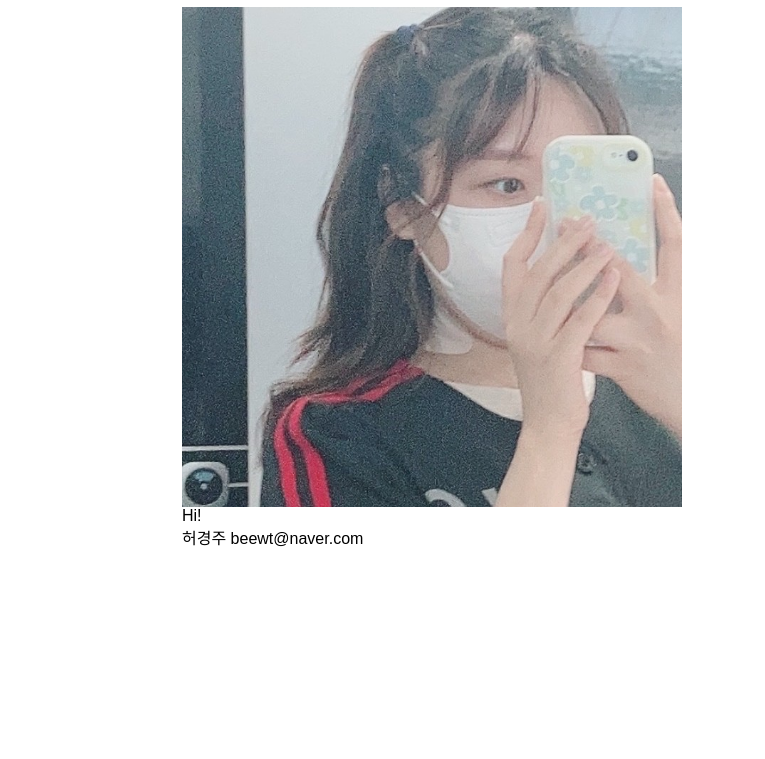
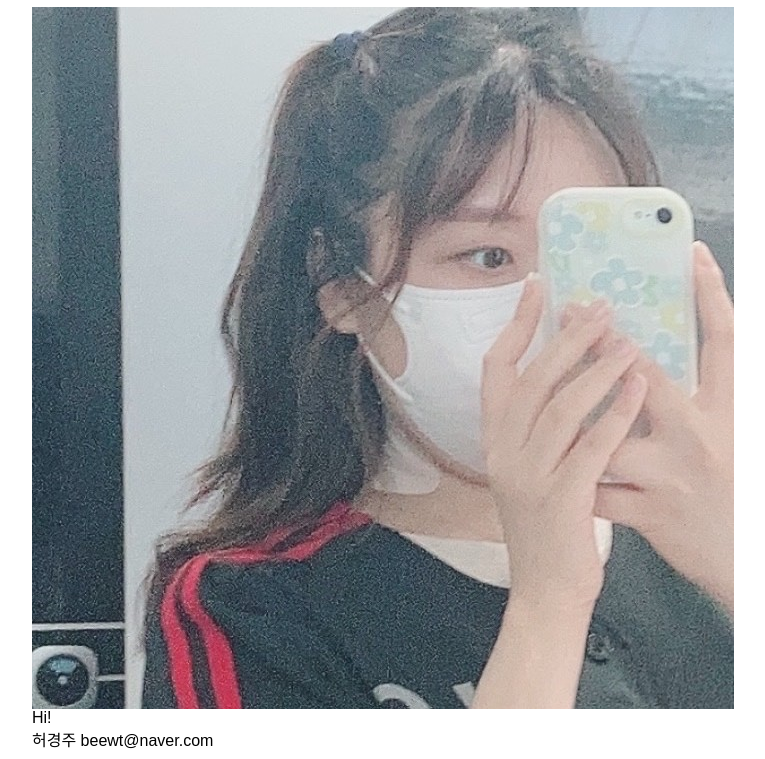
Before and after one commit to heokyeongju/my-blog, a Gatsby site: page / in a window 1280 px wide. Shown: the part 169-928 px from the top of the page, without its empty margins (208-973 px from the left). Before the commit the page ends 800 px from the top, so only its background shows below. Built offline with nearby package versions, Linux system fonts and the light colour scheme; Gatsby itself is replaced by a stand-in of ours.

Commit message:
layout - Layout 오타 수정

```diff
--- a/src/components/Layout.module.css
+++ b/src/components/Layout.module.css
@@ -1,6 +1,6 @@
 .container {
   margin: auto;
-  max-width: 500px;
+  max-width: 800px;
   font-family: sans-serif;
 }
 
--- a/src/pages/blog/{mdx.slug}.js
+++ b/src/pages/blog/{mdx.slug}.js
@@ -1,5 +1,5 @@
 import React from 'react';
-import Layout from '../../components/layout';
+import Layout from '../../components/Layout';
 import { graphql } from 'gatsby';
 import { MDXRenderer } from 'gatsby-plugin-mdx';
 
```
